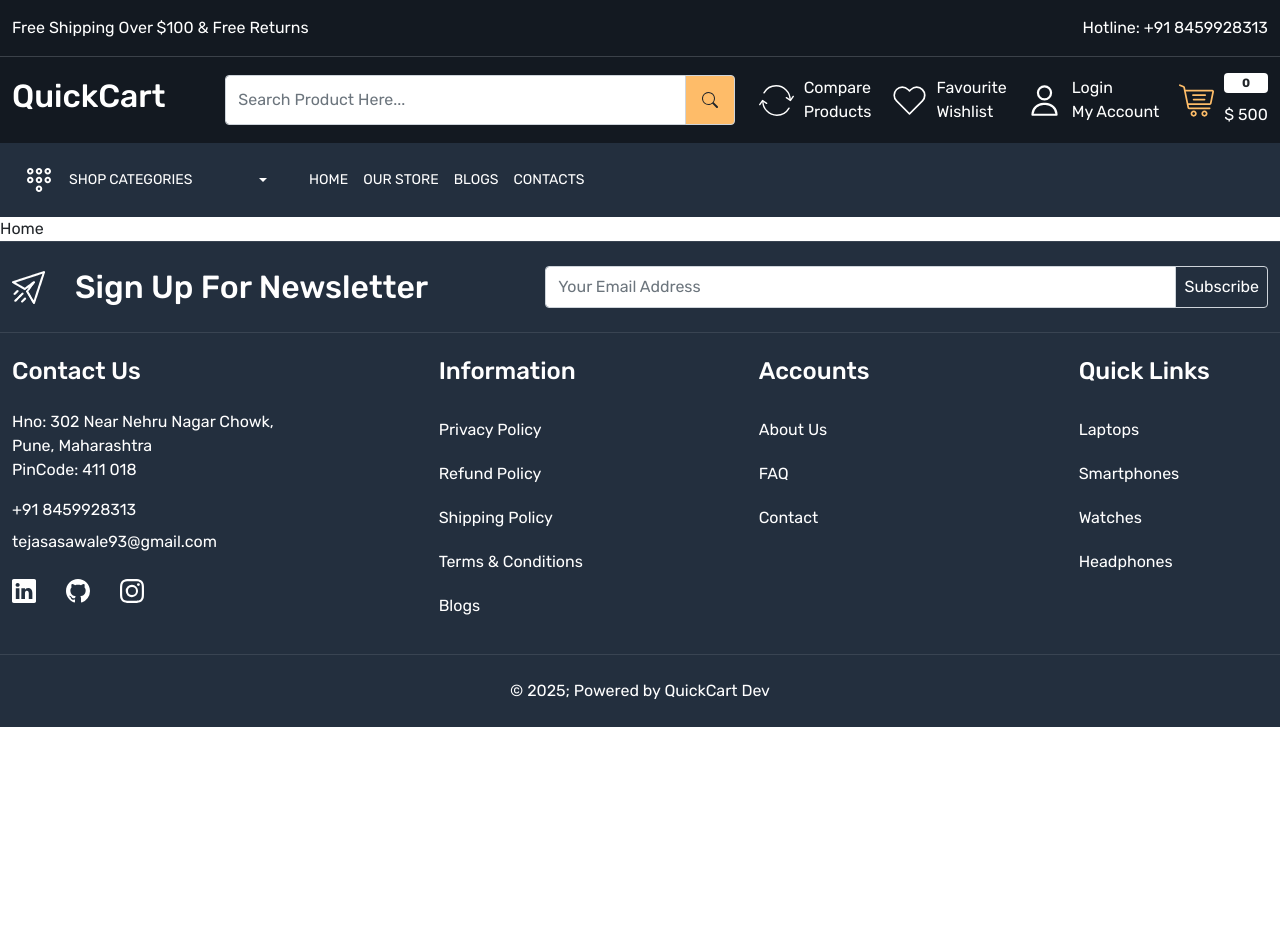
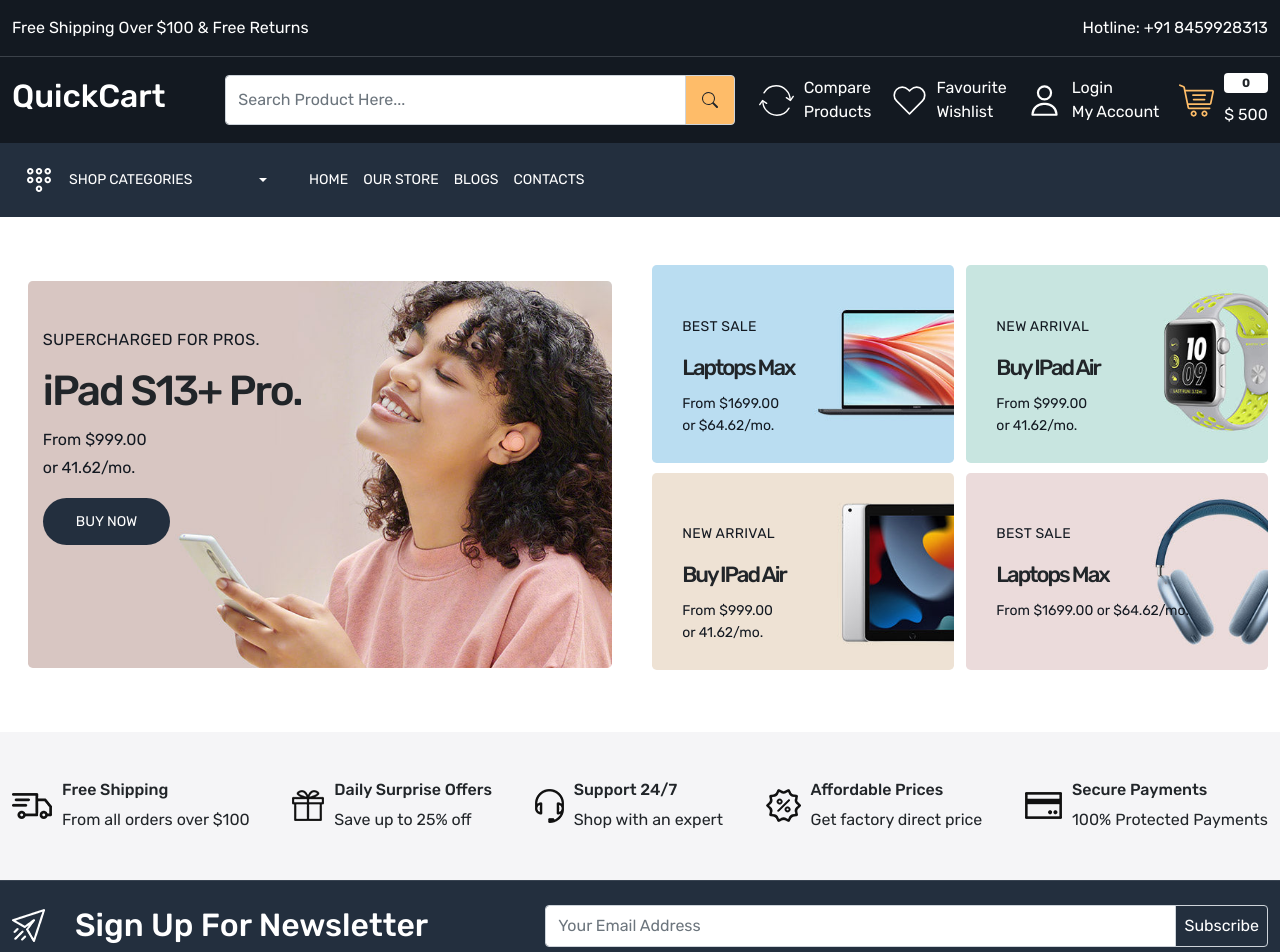
Before and after one commit to TejasAsawale/quick-cart, a React (Create React App) app in the folder frontend/: page / in a window 1280 px wide. Shown: the top 952 px of the page. Before the commit the page ends 800 px from the top, so only its background shows below. Built offline with nearby package versions, Linux system fonts and the light colour scheme.

Commit message:
Create banner part in home

```diff
--- a/frontend/src/App.css
+++ b/frontend/src/App.css
@@ -9,6 +9,8 @@
   --color-3b4149: #3b4149;
   --color-febd69: #febc69;
   --color-232f3e: #232f3e;
+  --color-bf4800: #bf4800;
+  --color-f5f5f7: #f5f5f7;
 }
 
 body {
@@ -37,29 +39,37 @@
   gap: 30px;
 }
 
+.button {
+  background-color: var(--color-232f3e);
+  color: white;
+  font-size: 14px;
+  padding: 13px 33px;
+  border-radius: 25px;
+}
+
+.button:hover {
+  background-color: var(--color-febd69);
+  color: #131921;
+}
+
 /* Header Part */
 .header-top-strip {
   border-bottom: 1px solid var(--color-3b4149);
   background-color: var(--color-131921);
 }
-
 .header-upper {
   background-color: var(--color-131921);
 }
-
 .header-bottom {
   background-color: var(--color-232f3e);
 }
-
 .header-upper .input-group-text {
   background-color: var(--color-febd69);
 }
-
 .header-upper .header-upper-links img {
   width: 35px;
   height: 35px;
 }
-
 .header-bottom .menu-links a,
 .header-bottom .dropdown button {
   color: white;
@@ -69,47 +79,106 @@
   letter-spacing: 0.3;
   text-transform: uppercase;
 }
-
 .header-bottom .dropdown button:focus {
   box-shadow: none;
 }
-
 .header-bottom .dropdown-menu {
   background-color: var(--color-131921);
   width: 100%;
   transform: translate3d(0px, 57px, 0px) !important;
 }
-
 .header-bottom .dropdown-item {
   padding: 20px;
   margin-bottom: 3px;
   border-bottom: 1px solid var(--color-3b4149);
 }
-
 .header-bottom .dropdown-item:hover {
   background-color: transparent;
   color: var(--color-febd69) !important;
 }
-
 /* Header Part End Here */
 
 
 
 /* Footer Part Starts Here */
-
 footer {
   background-color: var(--color-232f3e);
 }
-
 footer:not(:first-child) {
   border-top: 1px solid rgba(255, 255, 255, 0.1);
 }
-
 footer .input-group-text {
   background-color: var(--color-232f3e);
   color: white;
   padding: 8px 17px;
+}
+/* Footer Part Ends Here */
 
+
+/* Home Page Starts Here */
+.main-banner-content {
+  top: 15%;
+  left: 5%;
+}
+.main-banner-content h4{
+  font-size: 16px;
+  font-weight: 400;
+  line-height: 24px;
+  color: var(--color-131921);
+  margin: 0 0 12px;
+  letter-spacing: 0.3px;
+  text-transform: uppercase;
+}
+.main-banner-content h5{
+  font-size: 42px;
+  line-height: 54px;
+  letter-spacing: -2px;
+  font-weight: 500;
+  padding: 0;
+  text-transform: none;
+}
+.main-banner-content p{
+  font-size: 16px;
+  line-height: 28px;
+  letter-spacing: 0.4;
+  color: var(--color-131921);
 }
 
-/* Footer Part Ends Here */
+.small-banner-content {
+  top: 25%;
+  left: 10%;
+}
+.small-banner-content h4{
+  font-size: 14px;
+  font-weight: 400;
+  line-height: 24px;
+  color: var(--color-131921);
+  margin: 0 0 12px;
+  letter-spacing: 0.3px;
+  text-transform: uppercase;
+}
+.small-banner-content h5{
+  font-size: 22px;
+  line-height: 34px;
+  letter-spacing: -2px;
+  font-weight: 500;
+  padding: 0;
+  text-transform: none;
+}
+.small-banner-content p{
+  font-size: 14px;
+  line-height: 22px;
+  letter-spacing: 0.4;
+  color: var(--color-131921);
+}
+.small-banner {
+  width: 49%;
+}
+
+/* Home Wrapper 2 Start */
+.home-wrapper-2 {
+  background-color: var(--color-f5f5f7);
+}
+/* Home Wrapper 2 ends */
+
+/* Home Page Ends Here */
--- a/frontend/src/pages/Home.js
+++ b/frontend/src/pages/Home.js
@@ -1,8 +1,128 @@
-import React from 'react';
+import React from "react";
+import { Link } from "react-router-dom";
 
 const Home = () => {
   return (
-    <div>Home</div>
+    <>
+      <section className="home-wrapper-1 py-5">
+        <div className="container-xxl">
+          <div className="row">
+            <div className="col-6">
+              <div className="main-banner position-relative p-3">
+                <img
+                  src="images/main-banner-1.jpg"
+                  className="img-fluid rounded-3"
+                  alt="main banner"
+                />
+                <div className="main-banner-content position-absolute">
+                  <h4>SUPERCHARGED FOR PROS.</h4>
+                  <h5>iPad S13+ Pro.</h5>
+                  <p>From $999.00 <br/> or 41.62/mo.</p>
+                  <Link className="button">BUY NOW</Link>
+                </div>
+              </div>
+            </div>
+            <div className="col-6">
+              <div className="d-flex flex-wrap gap-10 justify-content-between align-items-center">
+              <div className="small-banner position-relative">
+                <img
+                  src="images/catbanner-01.jpg"
+                  className="img-fluid rounded-3"
+                  alt="small banner"
+                />
+                <div className="small-banner-content position-absolute">
+                  <h4>BEST SALE</h4>
+                  <h5>Laptops Max</h5>
+                  <p>From $1699.00 <br/> or $64.62/mo.</p>
+                </div>
+              </div>
+              <div className="small-banner position-relative">
+                <img
+                  src="images/catbanner-02.jpg"
+                  className="img-fluid rounded-3"
+                  alt="small banner"
+                />
+                <div className="small-banner-content position-absolute">
+                  <h4>NEW ARRIVAL</h4>
+                  <h5>Buy IPad Air</h5>
+                  <p>From $999.00 <br/> or 41.62/mo.</p>
+                </div>
+              </div>
+              <div className="small-banner position-relative">
+                <img
+                  src="images/catbanner-03.jpg"
+                  className="img-fluid rounded-3"
+                  alt="small banner"
+                />
+                <div className="small-banner-content position-absolute">
+                  <h4>NEW ARRIVAL</h4>
+                  <h5>Buy IPad Air</h5>
+                  <p>From $999.00 <br/> or 41.62/mo.</p>
+                </div>
+              </div>
+              <div className="small-banner position-relative">
+                <img
+                  src="images/catbanner-04.jpg"
+                  className="img-fluid rounded-3"
+                  alt="small banner"
+                />
+                <div className="small-banner-content position-absolute">
+                  <h4>BEST SALE</h4>
+                  <h5>Laptops Max</h5>
+                  <p>From $1699.00 or $64.62/mo.</p>
+                </div>
+              </div>
+              </div>
+            </div>
+          </div>
+        </div>
+      </section>
+      <section className="home-wrapper-2 py-5">
+        <div className="container-xxl">
+          <div className="row">
+            <div className="col-12">
+              <div className="services d-flex align-items-center justify-content-between">
+                <div className="d-flex align-items-center gap-10">
+                  <img src='images/service.png' alt='services'/>
+                  <div>
+                    <h6>Free Shipping</h6>
+                    <p className='mb-0'>From all orders over $100</p>
+                  </div>
+                </div>
+                <div className="d-flex align-items-center gap-10">
+                  <img src='images/service-02.png' alt='services'/>
+                  <div>
+                    <h6>Daily Surprise Offers</h6>
+                    <p className='mb-0'>Save up to 25% off </p>
+                  </div>
+                </div>
+                <div className="d-flex align-items-center gap-10">
+                  <img src='images/service-03.png' alt='services'/>
+                  <div>
+                    <h6>Support 24/7</h6>
+                    <p className='mb-0'>Shop with an expert</p>
+                  </div>
+                </div>
+                <div className="d-flex align-items-center gap-10">
+                  <img src='images/service-04.png' alt='services'/>
+                  <div>
+                    <h6>Affordable Prices</h6>
+                    <p className='mb-0'>Get factory direct price</p>
+                  </div>
+                </div>
+                <div className="d-flex align-items-center gap-10">
+                  <img src='images/service-05.png' alt='services'/>
+                  <div>
+                    <h6>Secure Payments</h6>
+                    <p className='mb-0'>100% Protected Payments</p>
+                  </div>
+                </div>
+              </div>
+            </div>
+          </div>
+        </div>
+      </section>
+    </>
   );
 };
 
```
